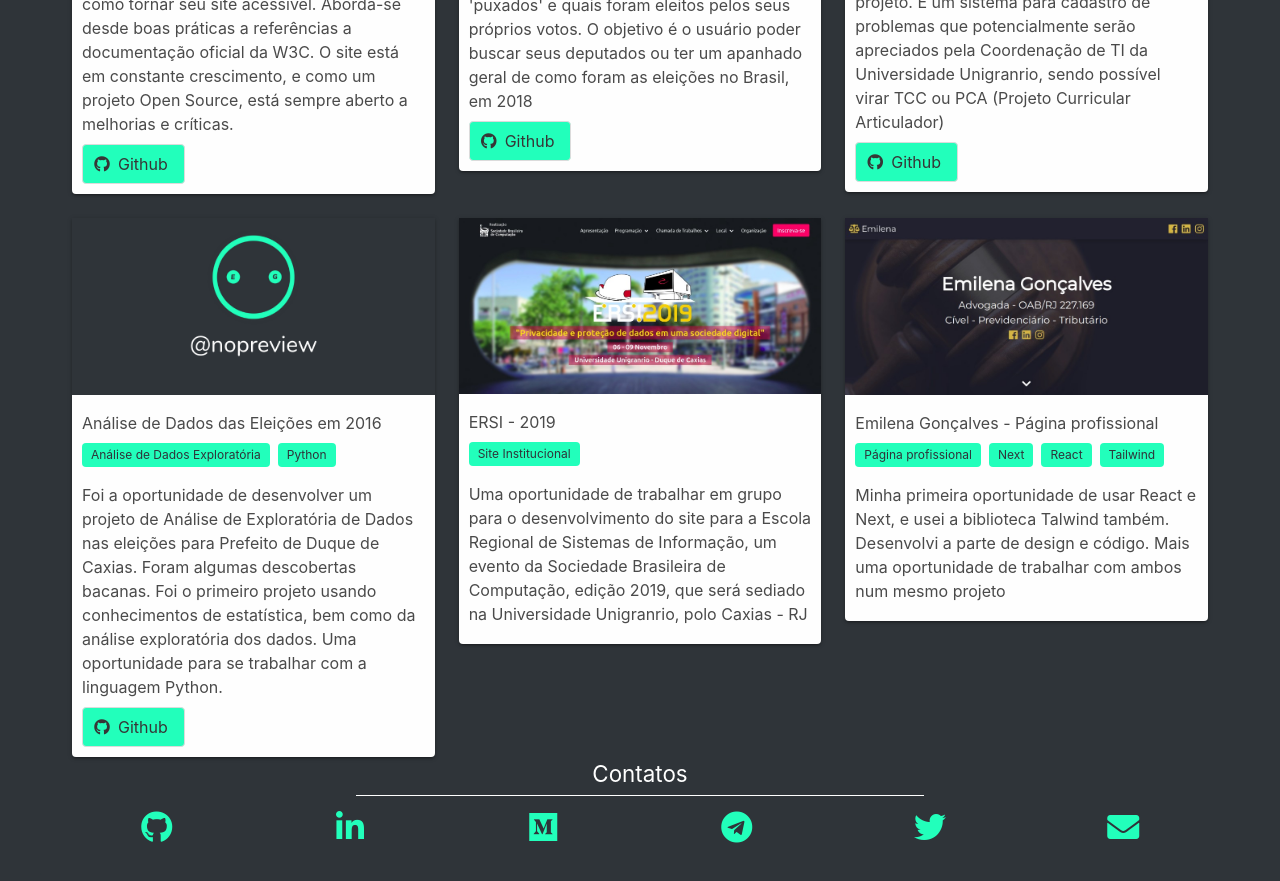
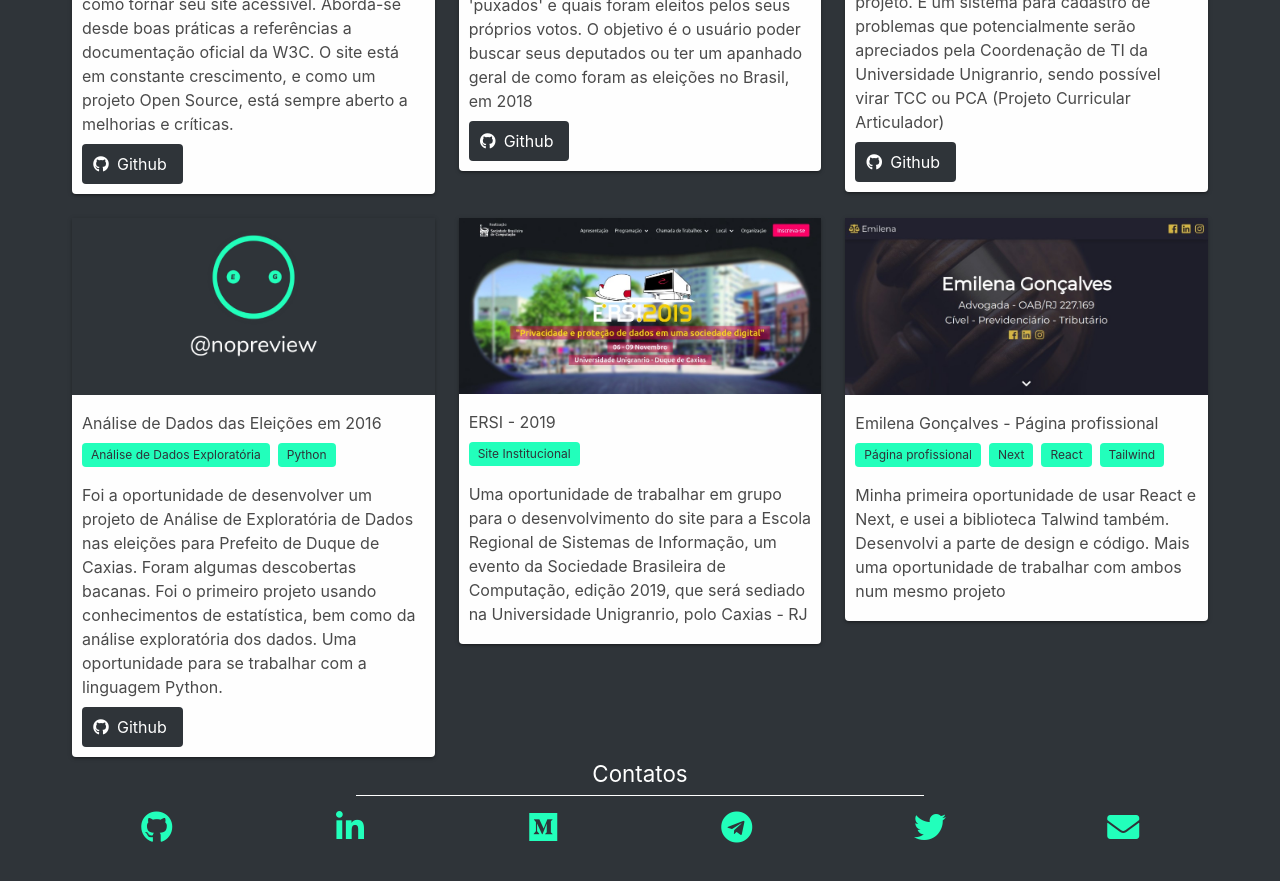
Before and after one commit to emanuelgsouza/emanuelgsouza.dev, a Nuxt app: page / in a window 1280 px wide. Shown: the part 980-1861 px from the top of the page. Built offline with nearby package versions, Linux system fonts and the light colour scheme.

Commit message:
update project button style

```diff
--- a/modules/Home/components/Projects/Project.vue
+++ b/modules/Home/components/Projects/Project.vue
@@ -51,7 +51,7 @@
 
       <a
         v-if="hasRepository"
-        class="button is-outlined"
+        class="button"
         :href="repository"
         :title="$t('projects.go_to_github', { name })"
         target="blank"
@@ -157,7 +157,9 @@ export default {
     margin: 0.5rem 0 0.5rem 0
 
   .button
-    background-color: $secondary
+    background-color: $primary
+    color: white
+    border: none
 
   .project_card_tags.tags
     margin-top: 0.5rem
```
